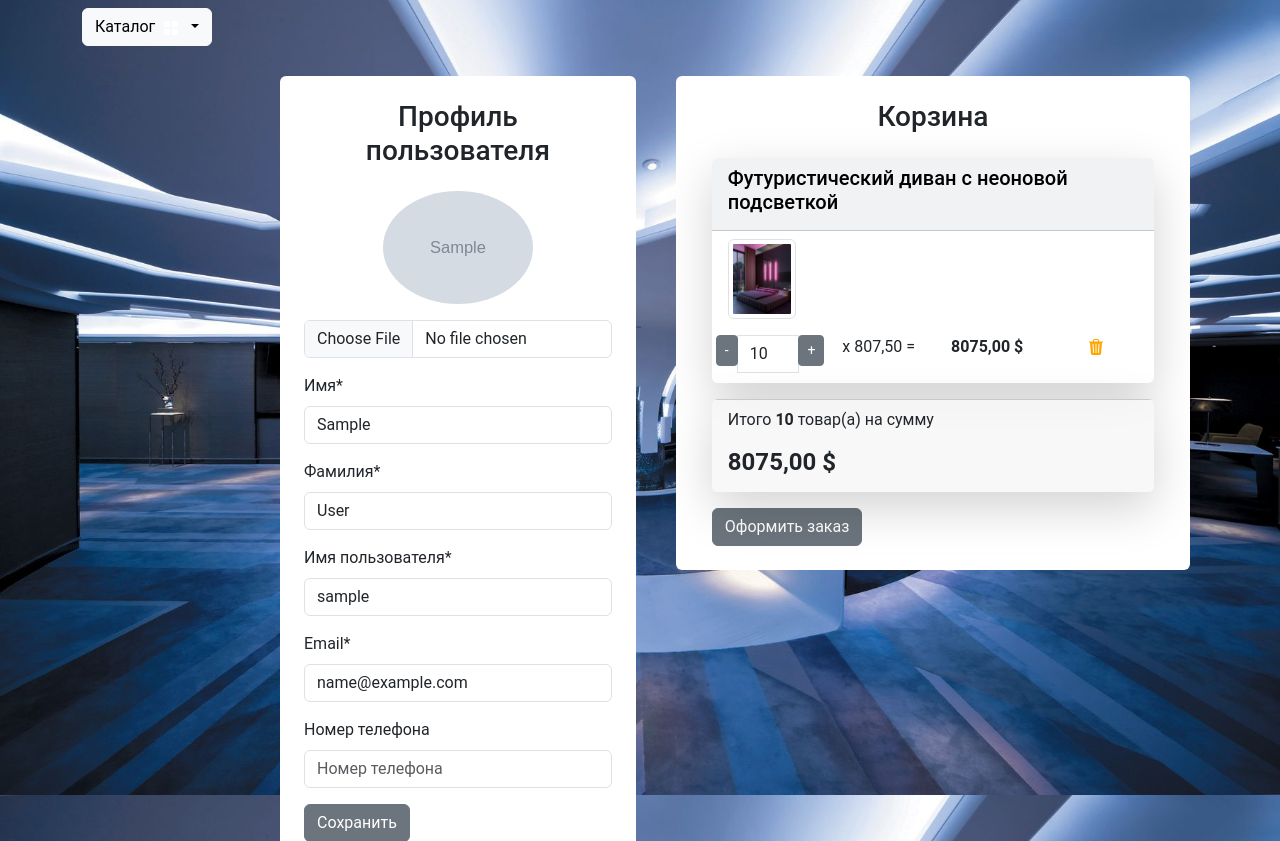
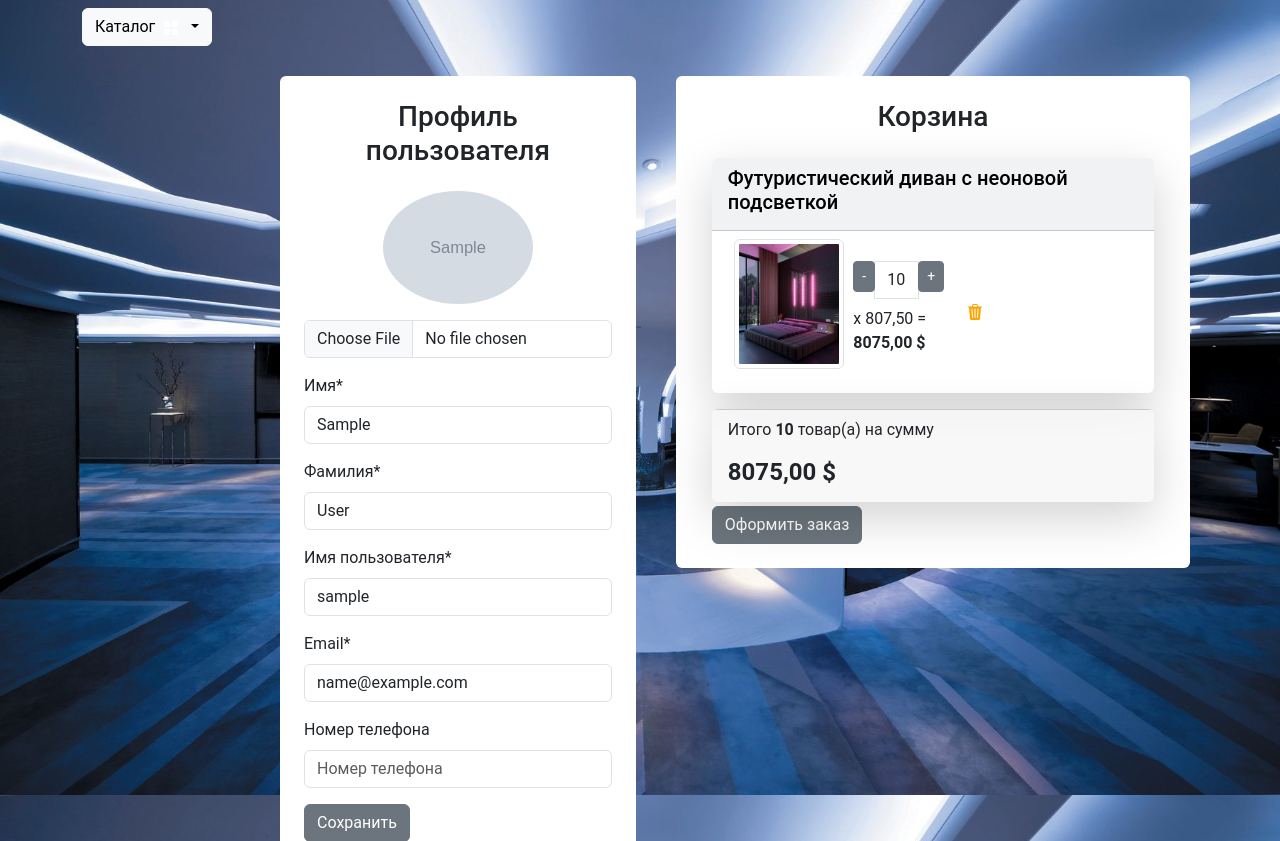
Before and after one commit to AeonaNova/Starwind_shop, a Django app: page /user/profile/ in a window 1280 px wide. Shown: the part 56-897 px from the top of the page. Run offline with Django 4.2, Linux system fonts and the light colour scheme; a user stored in the database is signed in; data comes from the database, SQL or seed files in the repository; tables that the repository leaves empty hold one stand-in row (values such as "Sample post"); grey boxes marked "Sample" are stand-in pictures; some libraries are stand-ins or nearby versions.

Commit message:
some cart rearrangements

```diff
--- a/carts/templates/carts/includes/included_cart.html
+++ b/carts/templates/carts/includes/included_cart.html
@@ -1,54 +1,106 @@
+
+<!--{% load static %}-->
+
+<!--<div class="card mb-3 text-bg-light shadow-lg ">-->
+<!--    {% for cart in carts %}-->
+<!--    <div class="card-header">-->
+<!--        <h5 class="card-title">{{ cart.product.name }}</h5>-->
+<!--    </div>-->
+<!--    <ul class="list-group list-group-flush">-->
+<!--        <li class="list-group-item">-->
+<!--            <div class="col-md-3 mb-3 text-center">-->
+<!--                <div class="col-md-12">-->
+<!--                    <img src="{{ cart.product.image.url }}"-->
+<!--                         class="img-thumbnail" data-bs-toggle="modal" data-bs-target="#imageModal1">-->
+<!--                </div>-->
+<!--            </div>-->
+<!--            <div class="row text-center">-->
+<!--                <div class="col p-0">-->
+<!--                    <div class="input-group">-->
+<!--                            <span class="input-group-btn">-->
+<!--                                <button type="button"-->
+<!--                                        class="btn btn-secondary btn-sm decrement"-->
+<!--                                        data-cart-id="{{ cart.id }}"-->
+<!--                                        data-cart-change-url="{% url 'cart:cart_change' %}">-->
+<!--                                    {% csrf_token %}-->
+<!--                                    -</button>-->
+
+<!--                            </span>-->
+<!--                        <input type="text" class="form-control number" value="{{ cart.quantity }}"-->
+<!--                               readonly>-->
+<!--                        <span class="input-group-btn">-->
+<!--                            <button type="button"-->
+<!--                                    class="btn btn-secondary btn-sm increment"-->
+<!--                                    data-cart-id="{{ cart.id }}"-->
+<!--                                    data-cart-change-url="{% url 'cart:cart_change' %}">-->
+<!--                                {% csrf_token %}-->
+<!--                                +</button>-->
+<!--                        </span>-->
+<!--                    </div>-->
+<!--                </div>-->
+<!--                <div class="col p-0">-->
+<!--                    <p>x {{ cart.product.final_price }} = </p>-->
+<!--                </div>-->
+<!--                <div class="col p-0"><strong> {{cart.products_price}} $</strong></div>-->
+
+<!--                <div class="col p-0">-->
+<!--                    <a href="{% url 'cart:cart_remove' %}" class="remove-from-cart"-->
+<!--                       data-cart-id="{{ cart.id }}">-->
+<!--                        {% csrf_token %}-->
+<!--                        <img class="mx-1" src="{% static 'deps/icons/trash3-fill.svg'%}"-->
+<!--                             alt="Catalog Icon" width="16" height="16">-->
+<!--                    </a>-->
+<!--                </div>-->
+<!--            </div>-->
+<!--        </li>-->
+<!--    </ul>-->
+<!--    {% endfor %}-->
+<!--</div>-->
+<!--<div class="card mb-1 shadow-lg">-->
+<!--    <div class="card-footer">-->
+<!--        <p class="float-left">Итого <strong>{{ carts.total_quantity }}</strong> товар(а) на сумму</p>-->
+<!--        <h4 class="float-left"><strong> {{ carts.total_price }} $</strong></h4>-->
+<!--    </div>-->
+<!--</div>-->
+<!--<a class="btn btn-secondary" href="{% url 'orders:create_order' %}">-->
+<!--    Оформить заказ-->
+<!--</a>-->
 
 {% load static %}
 
-<div class="card mb-3 text-bg-light shadow-lg ">
+<div class="card mb-3 text-bg-light shadow-lg">
     {% for cart in carts %}
     <div class="card-header">
         <h5 class="card-title">{{ cart.product.name }}</h5>
     </div>
     <ul class="list-group list-group-flush">
         <li class="list-group-item">
-            <div class="col-md-2 mb-3 text-center">
-                <div class="col-md-12">
-                    <img src="{{ cart.product.image.url }}"
-                         class="img-thumbnail" data-bs-toggle="modal" data-bs-target="#imageModal1">
+            <div class="d-flex align-items-center col-md-8">
+                <div class="col-md-3 mb-3 flex-grow-1 text-center">
+                    <img src="{{ cart.product.image.url }}" class="img-thumbnail" data-bs-toggle="modal" data-bs-target="#imageModal1">
                 </div>
-            </div>
-            <div class="row text-center">
-                <div class="col p-0">
+                <div class="col-md-2 p-1 flex-grow-1">
                     <div class="input-group">
-                            <span class="input-group-btn">
-                                <button type="button"
-                                        class="btn btn-secondary btn-sm decrement"
-                                        data-cart-id="{{ cart.id }}"
-                                        data-cart-change-url="{% url 'cart:cart_change' %}">
-                                    {% csrf_token %}
-                                    -</button>
-
-                            </span>
-                        <input type="text" class="form-control number" value="{{ cart.quantity }}"
-                               readonly>
                         <span class="input-group-btn">
-                            <button type="button"
-                                    class="btn btn-secondary btn-sm increment"
-                                    data-cart-id="{{ cart.id }}"
-                                    data-cart-change-url="{% url 'cart:cart_change' %}">
+                            <button type="button" class="btn btn-secondary btn-sm decrement" data-cart-id="{{ cart.id }}" data-cart-change-url="{% url 'cart:cart_change' %}">
                                 {% csrf_token %}
-                                +</button>
+                                -
+                            </button>
+                        </span>
+                        <input type="text" class="form-control number" value="{{ cart.quantity }}" readonly>
+                        <span class="input-group-btn">
+                            <button type="button" class="btn btn-secondary btn-sm increment" data-cart-id="{{ cart.id }}" data-cart-change-url="{% url 'cart:cart_change' %}">
+                                {% csrf_token %}
+                                +
+                            </button>
                         </span>
                     </div>
+                    <p class="my-2">x {{ cart.product.final_price }} = <strong>{{cart.products_price}} $</strong></p>
                 </div>
-                <div class="col p-0">
-                    <p>x {{ cart.product.final_price }} = </p>
-                </div>
-                <div class="col p-0"><strong> {{cart.products_price}} $</strong></div>
-
-                <div class="col p-0">
-                    <a href="{% url 'cart:cart_remove' %}" class="remove-from-cart"
-                       data-cart-id="{{ cart.id }}">
+                <div class="col p-0 text-center">
+                    <a href="{% url 'cart:cart_remove' %}" class="remove-from-cart" data-cart-id="{{ cart.id }}">
                         {% csrf_token %}
-                        <img class="mx-1" src="{% static 'deps/icons/trash3-fill.svg'%}"
-                             alt="Catalog Icon" width="16" height="16">
+                        <img src="{% static 'deps/icons/trash3-fill.svg'%}" alt="Catalog Icon" width="16" height="16">
                     </a>
                 </div>
             </div>
@@ -56,7 +108,7 @@
     </ul>
     {% endfor %}
 </div>
-<div class="card mb-3 shadow-lg">
+<div class="card mb-1 shadow-lg">
     <div class="card-footer">
         <p class="float-left">Итого <strong>{{ carts.total_quantity }}</strong> товар(а) на сумму</p>
         <h4 class="float-left"><strong> {{ carts.total_price }} $</strong></h4>
--- a/static/deps/css/my_css.css
+++ b/static/deps/css/my_css.css
@@ -24,7 +24,7 @@ body {
   background: rgba(255,255,255,0.8);
   backdrop-filter: blur(5px);
   overflow-y: auto;
-  max-height: 400px;
+  max-height: 600px;
 }
 .card:hover{
   transform: scale(1.02); /* Увеличить при наведении */
@@ -53,6 +53,25 @@ body {
 .card-img-top{
     filter: drop-shadow(2px 2px 5px black);
 }
+.img-thumbnail {
+  max-width: 130px; /* Установите максимальную ширину для изображений */
+  max-height: 130px; /* Установите максимальную высоту для изображений */
+}
+
+.list-group-item {
+  display: flex;
+  align-items: center;
+  justify-content: space-between;
+}
+.input-group {
+  max-width: 120px; /* Установите максимальную ширину для группы ввода */
+}
+
+.cart-items-container {
+  max-height: 500px; /* Установите максимальную высоту для контейнера корзины */
+  overflow-y: auto; /* Добавьте вертикальный скроллинг */
+}
+
 .card-body{
     text-align: center;
 }
--- a/users/templates/users/users_cart.html
+++ b/users/templates/users/users_cart.html
@@ -5,10 +5,10 @@
 {% block modal_cart %}
 {% user_carts request as carts %}
 <div class="row">
-    <div class="container mt-5">
+    <div class="container mt-4">
         <div class="row justify-content-center">
-            <div class=" bg-white p-4 mb-4 mx-2 rounded custom-shadow">
-                <h3 class="text-center mb-4">Корзина</h3>
+            <div class=" bg-white p-2 mb-4 mx-2 rounded custom-shadow">
+                <h3 class="text-center mb-2">Корзина</h3>
                 <div class="cart-items-container" id="cart-items-container">
                     <!-- Разметка корзины -->
                     {% include "carts/includes/included_cart.html" %}
```
Also changed, not shown: templates/cutted.html (deleted, +0 -74 lines).
